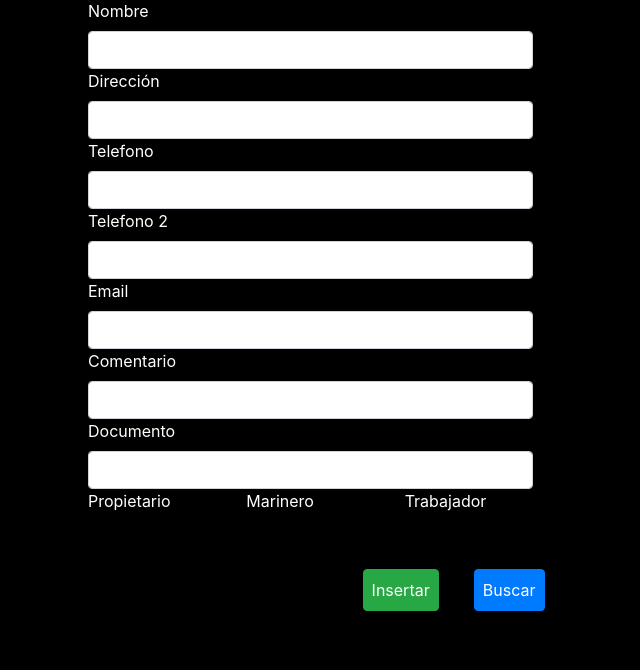
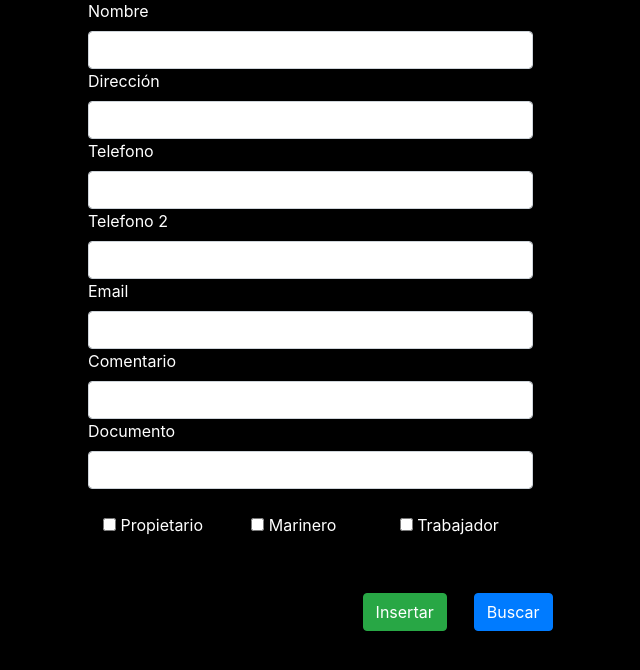
Before and after one commit to dumbocan/hoja_de_trabajo_varadero, a PHP site: page /prueva.php in a window 1280 px wide. Shown: the part 95-765 px from the top of the page, without its empty margins (282-922 px from the left). Run offline with PHP 8.4, Linux system fonts and the light colour scheme.

Commit message:
añadir checkbox

```diff
--- a/inicio3.php
+++ b/inicio3.php
@@ -1,6 +1,6 @@
 <?php
 include("includes/header.php");
-include("conexdb.php");
+
  ?>
 <!--preguntas y botones-->
 <div class=" text-white">
--- a/prueva.php
+++ b/prueva.php
@@ -23,18 +23,30 @@ include("includes/header.php"); ?>
                 <input type="text" class="form-control" name="comentario" id="comentario">
               <label>Documento</label>
                 <input type="text" class="form-control" name="documento" id="documento">
-              <div class="form-group">
+              <div class="container mt-4">
               	<div class="row">
               <div class="col-md-4">
-              	<label>Propietario</label>
 
+<div class="checkbox">
+    <label>
+      <input type="checkbox"> Propietario
+    </label>
+  </div>
               </div>
               <div class="col-md-4">
-              	<label>Marinero</label>
+              <div class="checkbox">
+    <label>
+      <input type="checkbox"> Marinero
+    </label>
+  </div>
               </div>
 
               <div class="col-md-4">
-              	<label>Trabajador</label>
+              	<div class="checkbox">
+    <label>
+      <input type="checkbox"> Trabajador
+    </label>
+  </div>
               </div>
               </div>
           	</div>
@@ -43,11 +55,11 @@ include("includes/header.php"); ?>
                 <div class="row">
                 <div class="col-md-7"> 	</div>
                 <div class="col-md-3">
-                	<button type="submit" class="btn btn-success p-2 " name="insertar_btn">Insertar</button>
+                	<button type="submit" class="btn btn-success" name="insertar_btn">Insertar</button>
             	</div>
             	<div class="col-md-2">
 
-                	<a href="inicio3.php" class="btn btn-primary p-2 " name="buscar_btn">Buscar</a>
+                	<a href="inicio3.php" class="btn btn-primary" name="buscar_btn">Buscar</a>
                 </div>
                 </div>
               </div>
--- a/resultados_busqueda.php
+++ b/resultados_busqueda.php
@@ -51,6 +51,7 @@ if (isset($_POST['buscar_btn']))
 <br>
 <br>
 <br>
+<table class="table-responsive">
 <div class="container-fluid">
    <form action="editar_datos.php" method="POST">
    <div class="bg-secondary text-white">
@@ -174,6 +175,7 @@ if (isset($_POST['buscar_btn']))
       </div>
    </div>
 </div>
+</table>
 <?php
             $existe++;
             endwhile;
```
